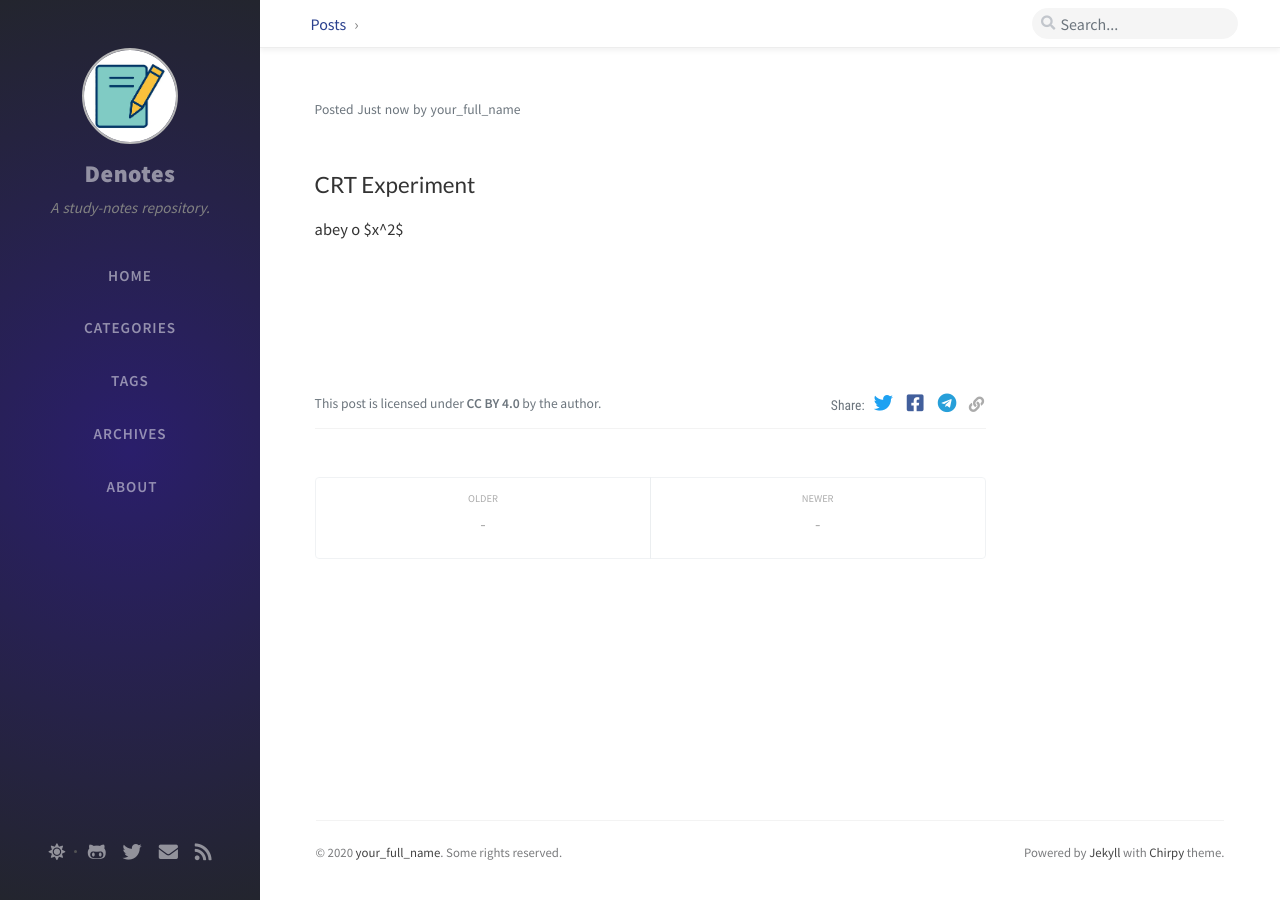
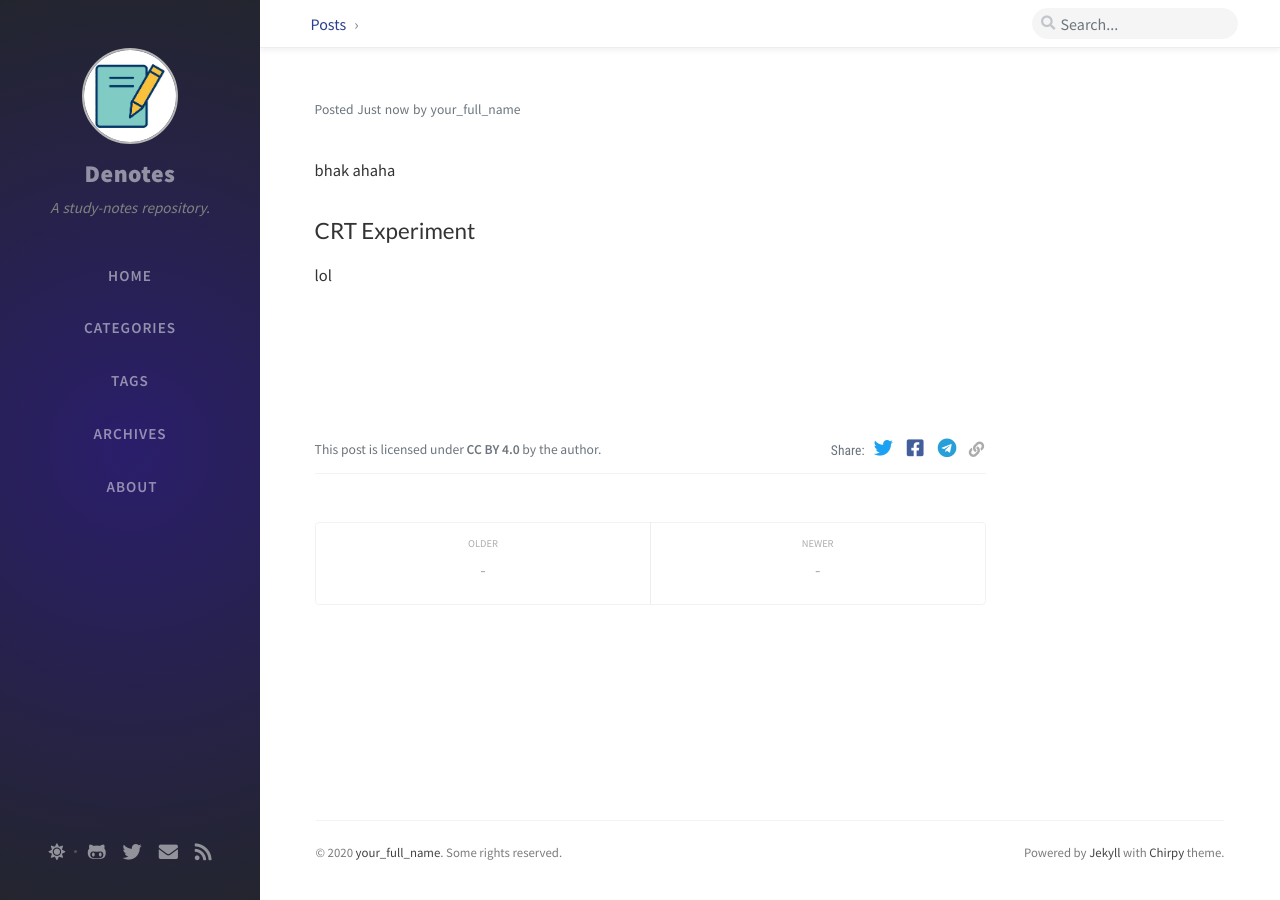
Before and after one commit to Emraldesk/emraldesk.github.io, a Jekyll site: the page built from _posts/2020-09-30-atomic-structure.md, in a window 1280 px wide. Built offline with Jekyll 4.4.1, drawn with Linux system fonts in a browser that asks for light colours; nearby versions of some CDN libraries; comment, search, counter and statistics services are not loaded.

Commit message:
work please lol

```diff
--- a/_posts/2020-09-30-atomic-structure.md
+++ b/_posts/2020-09-30-atomic-structure.md
@@ -7,6 +7,7 @@ tags: [Theory]
 math:true
 ---
 
+bhak ahaha
+
 ## CRT Experiment
-abey o
-$x^2$
+lol
```
